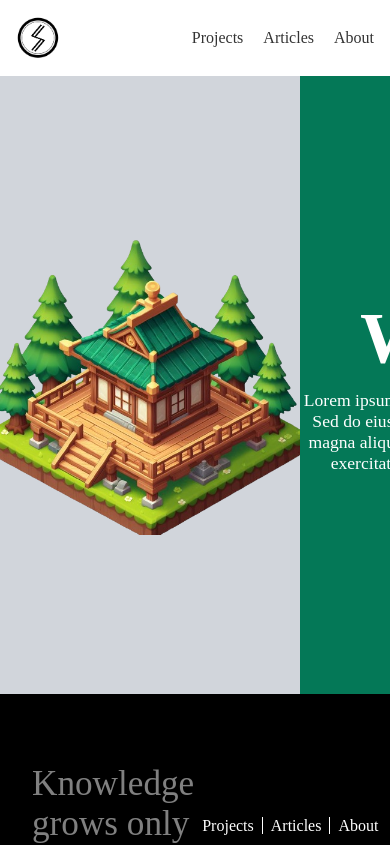
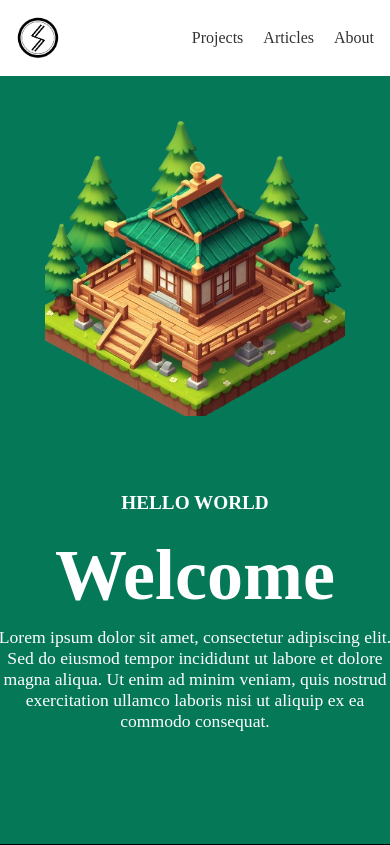
Before and after one commit to subsetsoftwares/nextjs-mdx-blog-template, a Next.js app: page /about in a window 390 px wide. Shown: the top 845 px of the page. Built offline with nearby package versions, Linux system fonts and the light colour scheme.

Commit message:
added page number

```diff
--- a/components/AboutBanner.scss
+++ b/components/AboutBanner.scss
@@ -17,7 +17,7 @@
 
   .right-section {
     flex: 2;
-    background-color: var(--background-color-panel);
+    background-color: var(--background-color-emerald-700);
     display: flex;
     flex-direction: column;
     justify-content: center;
@@ -50,15 +50,16 @@
   }
 }
 
-@media (max-width: 700px) {
-  .hero-banner {
+@media (max-width: 1100px) {
+  .about-banner {
     display: block;
-    background-color: var(--background-color-panel);
+    background-color: var(--background-color-emerald-700);
     height: calc(100vh - var(--header-panel-height));
 
     .left-section {
-      background-color: var(--background-color-panel);
+      background-color: var(--background-color-emerald-700);
       padding: 36px;
+      height: 45vh;
     }
 
     .right-section {
--- a/components/Card.scss
+++ b/components/Card.scss
@@ -4,7 +4,7 @@
   justify-content: space-between;
   padding: 16px;
   border-radius: 8px;
-  background-color: var(--background-color-card);
+  background-color: var(--background-color-emerald-200);
   border: 2px solid #406b5b;
   text-decoration: none;
   color: var(--card-title-color);
@@ -12,7 +12,7 @@
 
   &:hover {
     box-shadow: 0 0 10px rgba(0, 0, 0, 0.1);
-    background-color: var(--background-color-card-hover);
+    background-color: var(--background-color-emerald-100);
   }
 
   .title {
--- a/pages/articles/[page]/index.tsx
+++ b/pages/articles/[page]/index.tsx
@@ -44,7 +44,11 @@ const Home: React.FC<InferGetStaticPropsType<typeof getStaticProps>> = ({
   return (
     <>
       <Head />
-      <Articles articles={articlesPageResult.articles} />
+      <Articles
+        articles={articlesPageResult.articles}
+        title="All Articles"
+        pageNumber={articlesPageResult.page}
+      />
       <Pagination totalPages={articlesPageResult.totalPages} />
     </>
   );
--- a/styles/globals.css
+++ b/styles/globals.css
@@ -13,9 +13,9 @@
   --text-color-emerald-300: rgb(110 231 183);
   --text-color-emerald-700: rgb(4 120 87);
 
-  --background-color-panel: rgb(4 120 87); /* emerald 700 */
-  --background-color-card: rgb(167 243 208); /* emerald 200 */
-  --background-color-card-hover: rgb(209 250 229); /* emerald 100 */
+  --background-color-emerald-700: rgb(4 120 87); /* emerald 700 */
+  --background-color-emerald-200: rgb(167 243 208); /* emerald 200 */
+  --background-color-emerald-100: rgb(209 250 229); /* emerald 100 */
   --background-color-amber-100: rgb(254, 243, 199);
   --background-color-gray-300: rgb(209 213 219);
   --background-color-gray-500: rgb(107 114 128);
```
Also changed, not shown: components/Articles.scss (+15 -2 lines), components/Articles.tsx (+11 -1 lines).
